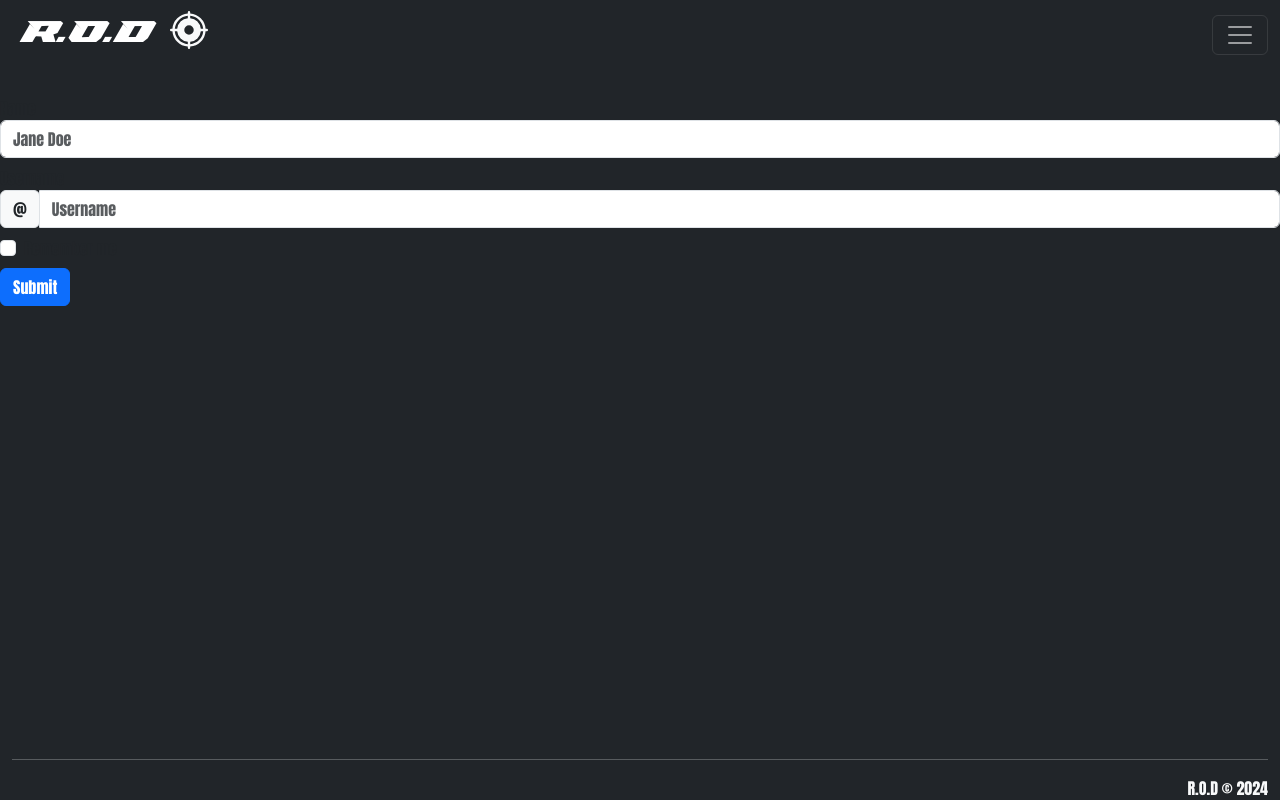
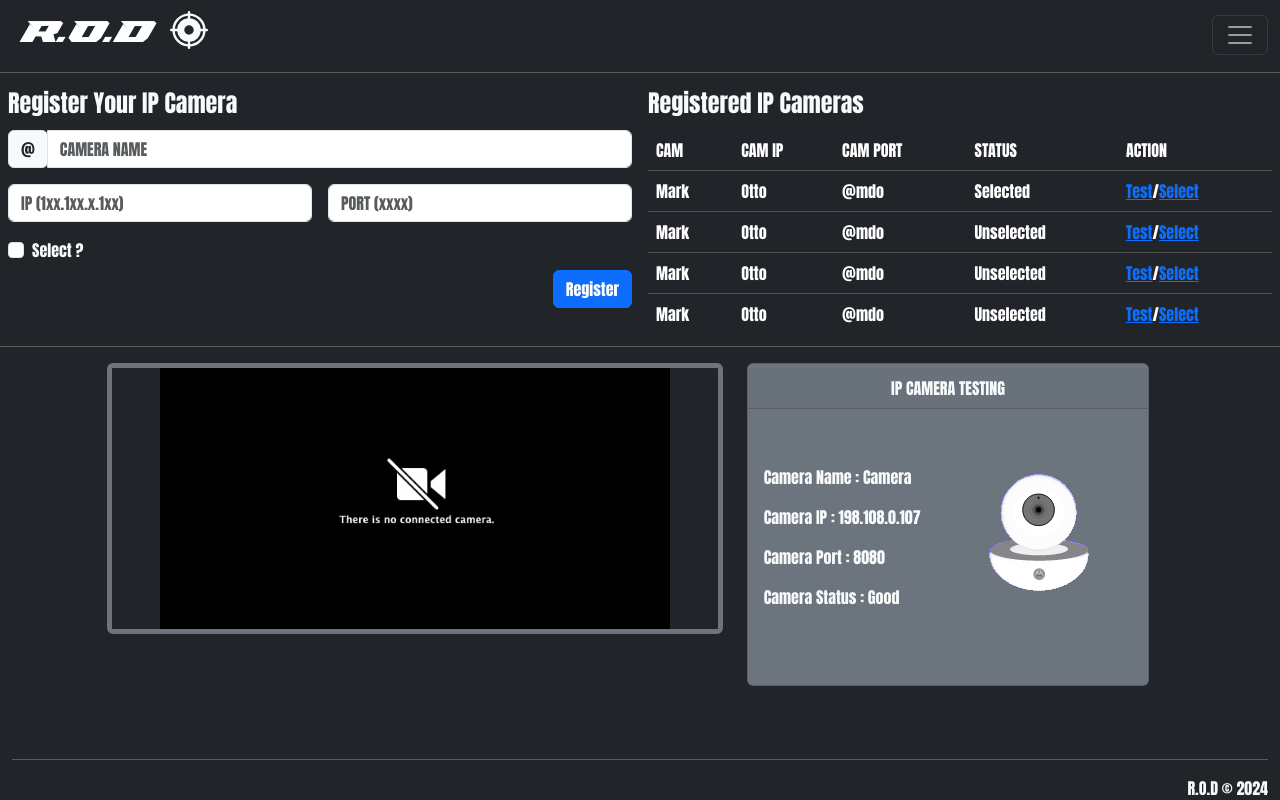
Before and after one commit to FatinShadab/ROD, a Django app: page /camera-setup in a window 1280 px wide. Run offline with Django 5.2, Linux system fonts and the light colour scheme.

Commit message:
Update cam.html
completed the camera setup/register page ui

```diff
--- a/src/template/cam.html
+++ b/src/template/cam.html
@@ -1,39 +1,132 @@
 {% extends 'main.html' %}
+{% load static %}
 
 {% block title %}
     R.O.D - CAM SETUP
 {% endblock %}
 
 {% block content %}
-    <section class="pt-5">
+    <section class="pt-2">
+        <hr class="text-light">
+        <div class="container-fluid">
+            <div class="row">
+                <div class="col-md-6 col-sm-12 px-2">
+                    <h4 class="text-light pb-1">Register Your IP Camera</h4>
                     <form>
                         <div class="form-row align-items-center">
                             <div class="col-auto">
-                <label class="sr-only" for="inlineFormInput">Name</label>
-                <input type="text" class="form-control mb-2" id="inlineFormInput" placeholder="Jane Doe">
-              </div>
-              <div class="col-auto">
-                <label class="sr-only" for="inlineFormInputGroup">Username</label>
                                 <div class="input-group mb-2">
                                     <div class="input-group-prepend">
                                     <div class="input-group-text">@</div>
                                     </div>
-                  <input type="text" class="form-control" id="inlineFormInputGroup" placeholder="Username">
+                                    <input type="text" class="form-control" id="inlineFormInputGroup" placeholder="CAMERA NAME">
+                                </div>
+                            </div>
+                            <div class="col-auto">
+                                <div class="d-flex py-2 px-0 mx-0 gap-3" style="margin-left: 0%;">
+                                    <input type="text" class="form-control mb-2" id="inlineFormInput" placeholder="IP (1xx.1xx.x.1xx)">
+                                    <input type="text" class="form-control mb-2" id="inlineFormInput" placeholder="PORT (xxxx)">
                                 </div>
                             </div>
                             <div class="col-auto">
                                 <div class="form-check mb-2">
                                 <input class="form-check-input" type="checkbox" id="autoSizingCheck">
-                  <label class="form-check-label" for="autoSizingCheck">
-                    Remember me
+                                <label class="form-check-label text-light" for="autoSizingCheck">
+                                    Select ?
                                 </label>
                                 </div>
                             </div>
-              <div class="col-auto">
-                <button type="submit" class="btn btn-primary mb-2">Submit</button>
+                            <div class="col-auto text-end">
+                                <button type="submit" class="btn btn-primary mb-2">Register</button>
                             </div>
                         </div>
                     </form>
-        <form>
+                </div>
+                <div class="col-md-6 col-sm-12 px-2">
+                    <h4 class="text-light pb-1">Registered IP Cameras</h4>
+                    <div class="overflow-auto" style="height: 200px;">
+                        <table class="table table-dark">
+                            <thead>
+                              <tr>
+                                <th scope="col">CAM</th>
+                                <th scope="col">CAM IP</th>
+                                <th scope="col">CAM PORT</th>
+                                <th scope="col">STATUS</th>
+                                <th scope="col">ACTION</th>
+                              </tr>
+                            </thead>
+                            <tbody>
+                              <tr>
+                                <td>Mark</td>
+                                <td>Otto</td>
+                                <td>@mdo</td>
+                                <td>Selected</td>
+                                <td><a href="">Test</a>/<a href="">Select</a></td>
+                              </tr>
+                              <tr>
+                                <td>Mark</td>
+                                <td>Otto</td>
+                                <td>@mdo</td>
+                                <td>Unselected</td>
+                                <td><a href="">Test</a>/<a href="">Select</a></td>
+                              </tr>
+                              <tr>
+                                <td>Mark</td>
+                                <td>Otto</td>
+                                <td>@mdo</td>
+                                <td>Unselected</td>
+                                <td><a href="">Test</a>/<a href="">Select</a></td>
+                              </tr>
+                              <tr>
+                                <td>Mark</td>
+                                <td>Otto</td>
+                                <td>@mdo</td>
+                                <td>Unselected</td>
+                                <td><a href="">Test</a>/<a href="">Select</a></td>
+                              </tr>
+                              <tr>
+                                <td>Mark</td>
+                                <td>Otto</td>
+                                <td>@mdo</td>
+                                <td>Unselected</td>
+                                <td><a href="">Test</a>/<a href="">Select</a></td>
+                              </tr>
+                            </tbody>
+                        </table>
+                    </div>
+                </div>
+            </div>
+        </div>
+    </section>
+
+    <section>
+        <hr class="text-light">
+        <div class="row" style="width: 100%;">
+            <div class="col-md-1"></div>
+            <div class="col-md-6 col-sm-12 sm-mb-5">
+                <img src="{% static '\asset\images\no_camera.jpg' %}" class="img-fluid rounded px-5 border border-5 border-secondary" alt="camera feed">
+            </div>
+            <div class="col-md-4 col-sm-12 pb-0">
+                <div class="card bg-secondary py-1">
+                    <div class="card-header text-center text-light">
+                        IP CAMERA TESTING
+                    </div>
+                    <div class="card-body text-light justify-content-center">
+                        <div class="row py-4">
+                            <div class="col-md-6 col-sm-4 py-3">
+                                <p>Camera Name : Camera</p>
+                                <p>Camera IP : 198.108.0.107</p>
+                                <p>Camera Port : 8080</p>
+                                <p>Camera Status : Good</p>
+                            </div>
+                            <div class="col-md-6 col-sm-8 py-3">
+                                <img src="{% static '\asset\images\testing.gif' %}" alt="">
+                            </div>
+                        </div>
+                    </div>
+                </div>
+            </div>
+            <div class="col-md-1"></div>
+        </div>
     </section>
 {% endblock content %}
```
Lines whose indentation alone changed are shown as unchanged.
